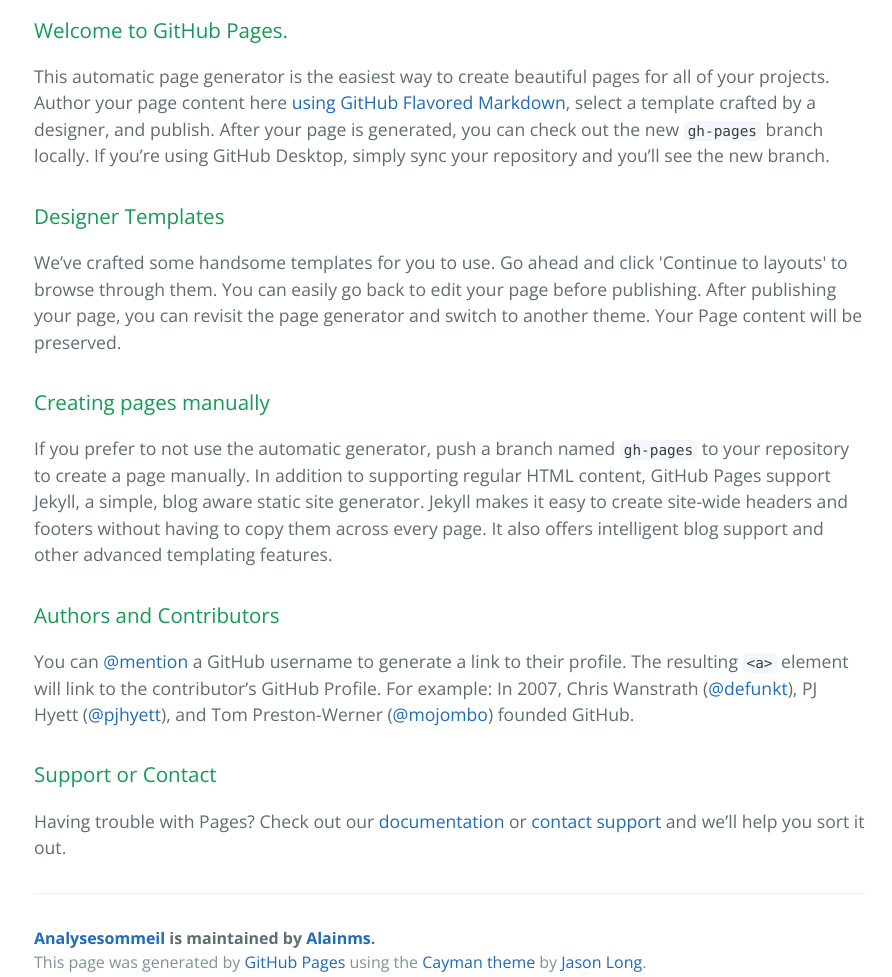
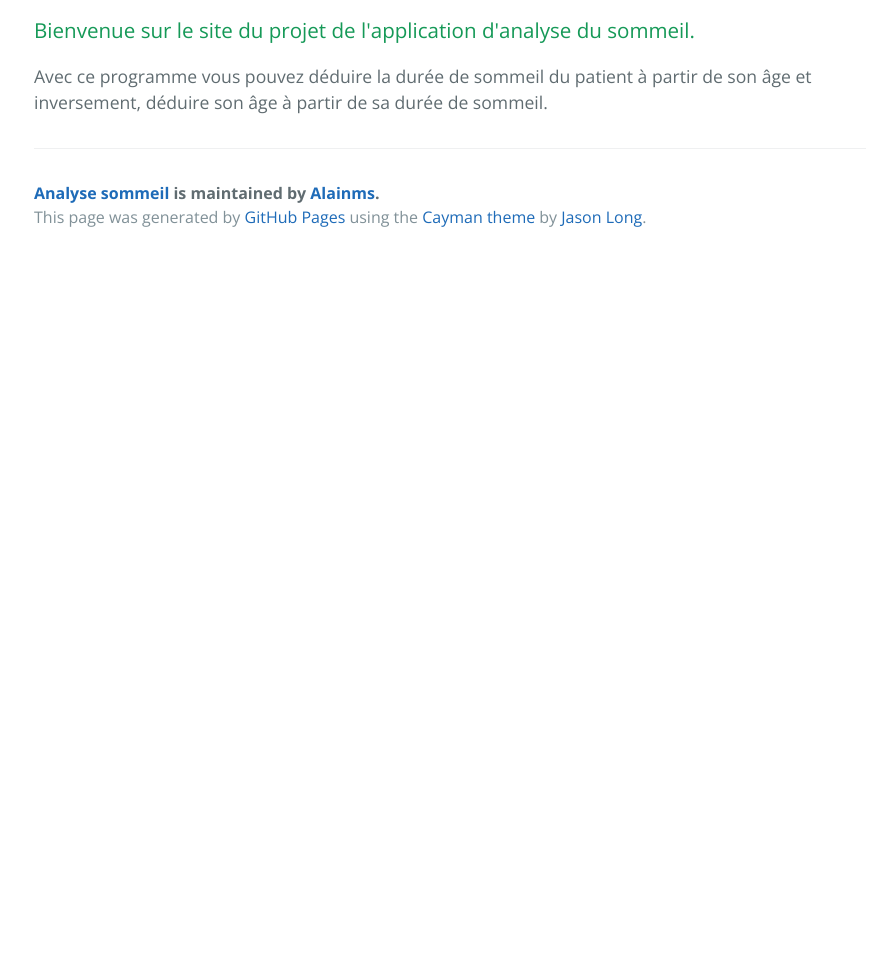
Before and after one commit to Alainms/analysesommeil, a plain HTML site: page index.html in a window 1280 px wide. Shown: the part 400-1377 px from the top of the page, without its empty margins (190-1082 px from the left). After the commit the page ends 800 px from the top, so only its background shows below. Drawn offline with nearby package versions, Linux system fonts and the light colour scheme.

```diff
--- a/index.html
+++ b/index.html
@@ -2,7 +2,7 @@
 <html lang="en-us">
   <head>
     <meta charset="UTF-8">
-    <title>Analysesommeil by Alainms</title>
+    <title>Analyse sommeil by Alainms</title>
     <meta name="viewport" content="width=device-width, initial-scale=1">
     <link rel="stylesheet" type="text/css" href="stylesheets/normalize.css" media="screen">
     <link href='https://fonts.googleapis.com/css?family=Open+Sans:400,700' rel='stylesheet' type='text/css'>
@@ -11,7 +11,7 @@
   </head>
   <body>
     <section class="page-header">
-      <h1 class="project-name">Analysesommeil</h1>
+      <h1 class="project-name">Analyse sommeil</h1>
       <h2 class="project-tagline">Ce programme permet d&#39;analyser le sommeil.</h2>
       <a href="https://github.com/Alainms/analysesommeil" class="btn">View on GitHub</a>
       <a href="https://github.com/Alainms/analysesommeil/zipball/master" class="btn">Download .zip</a>
@@ -20,32 +20,12 @@
 
     <section class="main-content">
       <h3>
-<a id="welcome-to-github-pages" class="anchor" href="#welcome-to-github-pages" aria-hidden="true"><span class="octicon octicon-link"></span></a>Welcome to GitHub Pages.</h3>
+<a id="bienvenue-sur-le-site-du-projet-de-lapplication-danalyse-du-sommeil" class="anchor" href="#bienvenue-sur-le-site-du-projet-de-lapplication-danalyse-du-sommeil" aria-hidden="true"><span class="octicon octicon-link"></span></a>Bienvenue sur le site du projet de l'application d'analyse du sommeil.</h3>
 
-<p>This automatic page generator is the easiest way to create beautiful pages for all of your projects. Author your page content here <a href="https://guides.github.com/features/mastering-markdown/">using GitHub Flavored Markdown</a>, select a template crafted by a designer, and publish. After your page is generated, you can check out the new <code>gh-pages</code> branch locally. If you’re using GitHub Desktop, simply sync your repository and you’ll see the new branch.</p>
-
-<h3>
-<a id="designer-templates" class="anchor" href="#designer-templates" aria-hidden="true"><span class="octicon octicon-link"></span></a>Designer Templates</h3>
-
-<p>We’ve crafted some handsome templates for you to use. Go ahead and click 'Continue to layouts' to browse through them. You can easily go back to edit your page before publishing. After publishing your page, you can revisit the page generator and switch to another theme. Your Page content will be preserved.</p>
-
-<h3>
-<a id="creating-pages-manually" class="anchor" href="#creating-pages-manually" aria-hidden="true"><span class="octicon octicon-link"></span></a>Creating pages manually</h3>
-
-<p>If you prefer to not use the automatic generator, push a branch named <code>gh-pages</code> to your repository to create a page manually. In addition to supporting regular HTML content, GitHub Pages support Jekyll, a simple, blog aware static site generator. Jekyll makes it easy to create site-wide headers and footers without having to copy them across every page. It also offers intelligent blog support and other advanced templating features.</p>
-
-<h3>
-<a id="authors-and-contributors" class="anchor" href="#authors-and-contributors" aria-hidden="true"><span class="octicon octicon-link"></span></a>Authors and Contributors</h3>
-
-<p>You can <a href="https://github.com/blog/821" class="user-mention">@mention</a> a GitHub username to generate a link to their profile. The resulting <code>&lt;a&gt;</code> element will link to the contributor’s GitHub Profile. For example: In 2007, Chris Wanstrath (<a href="https://github.com/defunkt" class="user-mention">@defunkt</a>), PJ Hyett (<a href="https://github.com/pjhyett" class="user-mention">@pjhyett</a>), and Tom Preston-Werner (<a href="https://github.com/mojombo" class="user-mention">@mojombo</a>) founded GitHub.</p>
-
-<h3>
-<a id="support-or-contact" class="anchor" href="#support-or-contact" aria-hidden="true"><span class="octicon octicon-link"></span></a>Support or Contact</h3>
-
-<p>Having trouble with Pages? Check out our <a href="https://help.github.com/pages">documentation</a> or <a href="https://github.com/contact">contact support</a> and we’ll help you sort it out.</p>
+<p>Avec ce programme vous pouvez déduire la durée de sommeil du patient à partir de son âge et inversement, déduire son âge à partir de sa durée de sommeil.</p>
 
       <footer class="site-footer">
-        <span class="site-footer-owner"><a href="https://github.com/Alainms/analysesommeil">Analysesommeil</a> is maintained by <a href="https://github.com/Alainms">Alainms</a>.</span>
+        <span class="site-footer-owner"><a href="https://github.com/Alainms/analysesommeil">Analyse sommeil</a> is maintained by <a href="https://github.com/Alainms">Alainms</a>.</span>
 
         <span class="site-footer-credits">This page was generated by <a href="https://pages.github.com">GitHub Pages</a> using the <a href="https://github.com/jasonlong/cayman-theme">Cayman theme</a> by <a href="https://twitter.com/jasonlong">Jason Long</a>.</span>
       </footer>
```
Also changed, not shown: params.json (+1 -1 lines).
